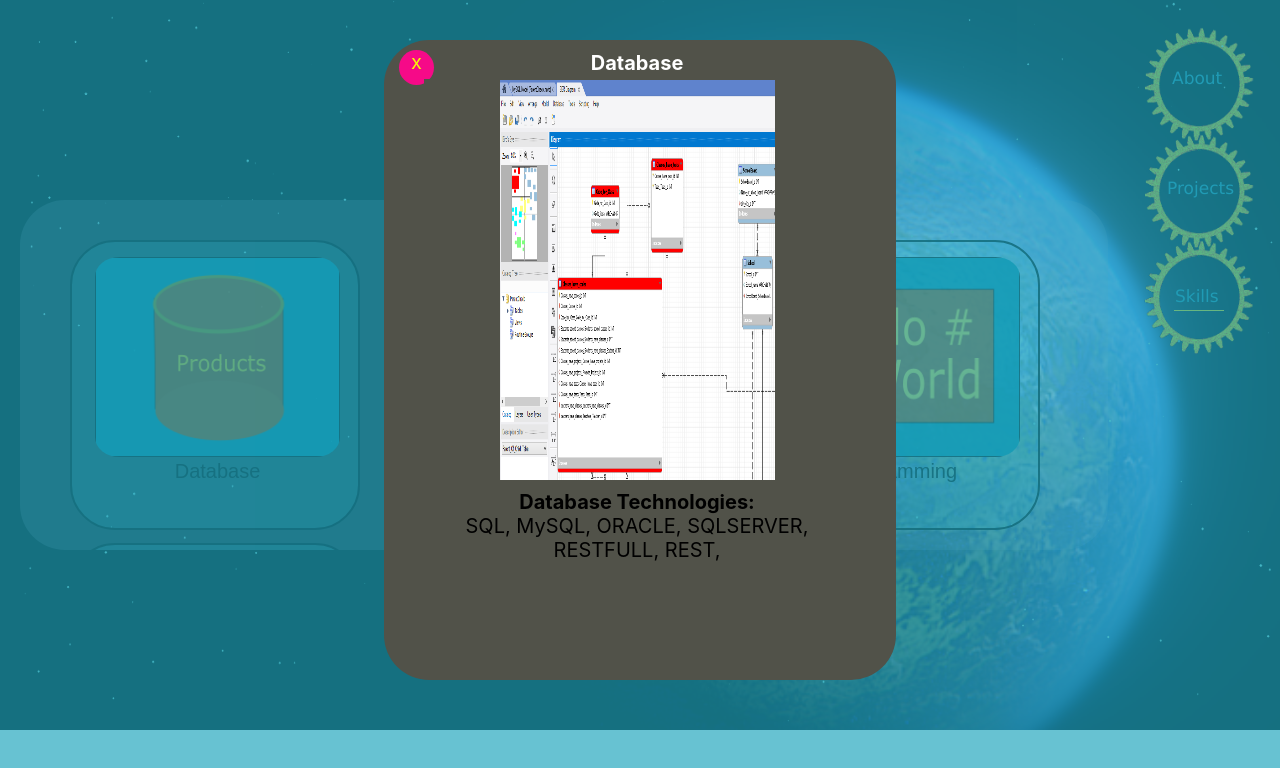
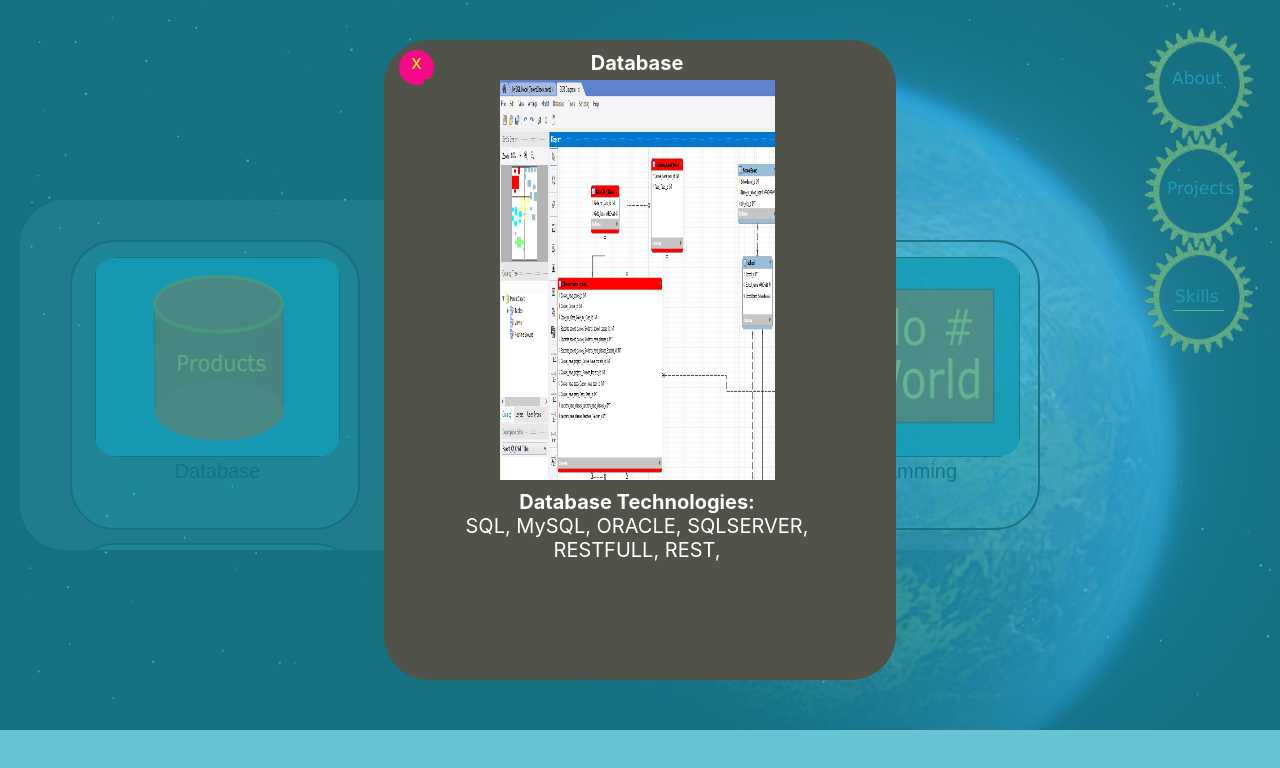
Before and after one commit to dmeats/portfolio, a React (Create React App) app: page /Skills in a window 1280 px wide. Both pictures are taken after a click on the button "Database". Shown: the top 768 px of the page. Built offline with nearby package versions, Linux system fonts and the light colour scheme; the HTML template or start-up script is replaced by a standard one.

Commit message:
update css for smaller screen

```diff
--- a/src/component/ProjectItem.css
+++ b/src/component/ProjectItem.css
@@ -18,7 +18,8 @@
 .item1 { grid-area: Title; }
 .item2 { grid-area: closebutton; }
 .item3 { grid-area: ProjectImage; }
-.item4 { grid-area: ProjectTechnologies; }
+.item4 { grid-area: ProjectTechnologies;
+         color: white; }
 
 
 .grid-container {
@@ -38,5 +39,5 @@
   text-align: center;
   padding: 1px 0;
   font-size: 20px;
-  color:white;
+
 }
--- a/src/component/ProjectItem.jsx
+++ b/src/component/ProjectItem.jsx
@@ -47,7 +47,7 @@ const ProjectItem = (props) => {
                 <img src={modalimage} className={imagestyle}/>
             </div>
             <div className='item4'>
-                            <p className="project-name"><h2>{TopicHeading}</h2>{tech}</p>
+                            <p ><h2>{TopicHeading}</h2>{tech}</p>
             </div>
        </div>
         </Modal>
```
